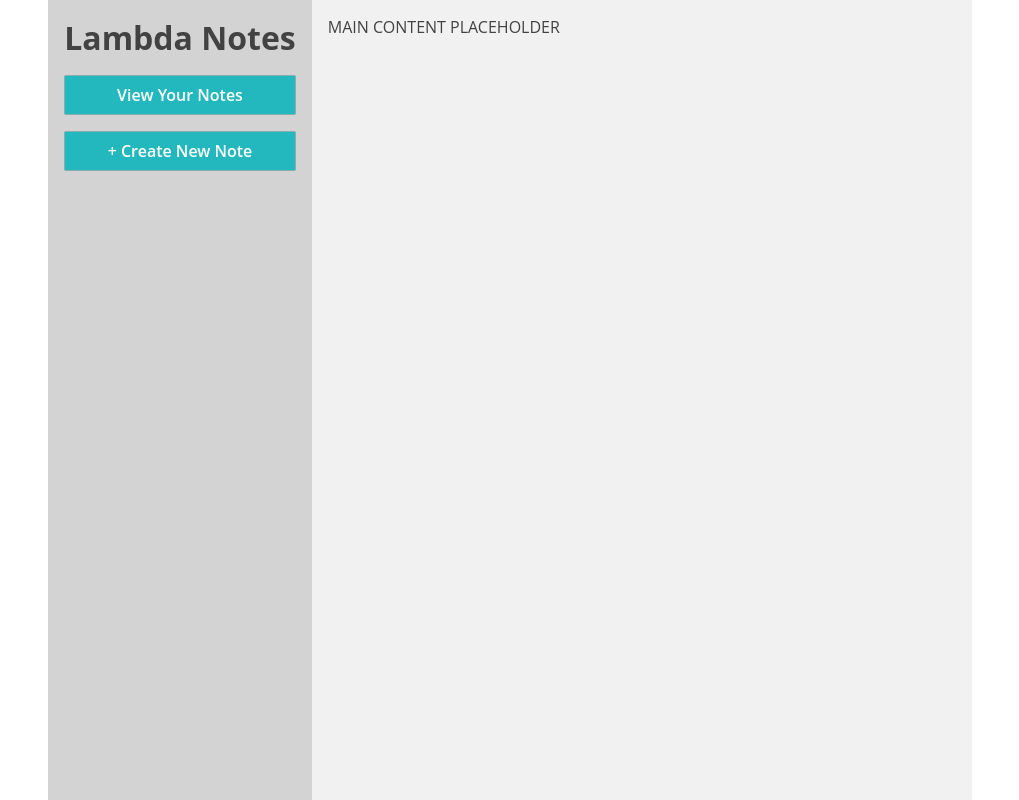
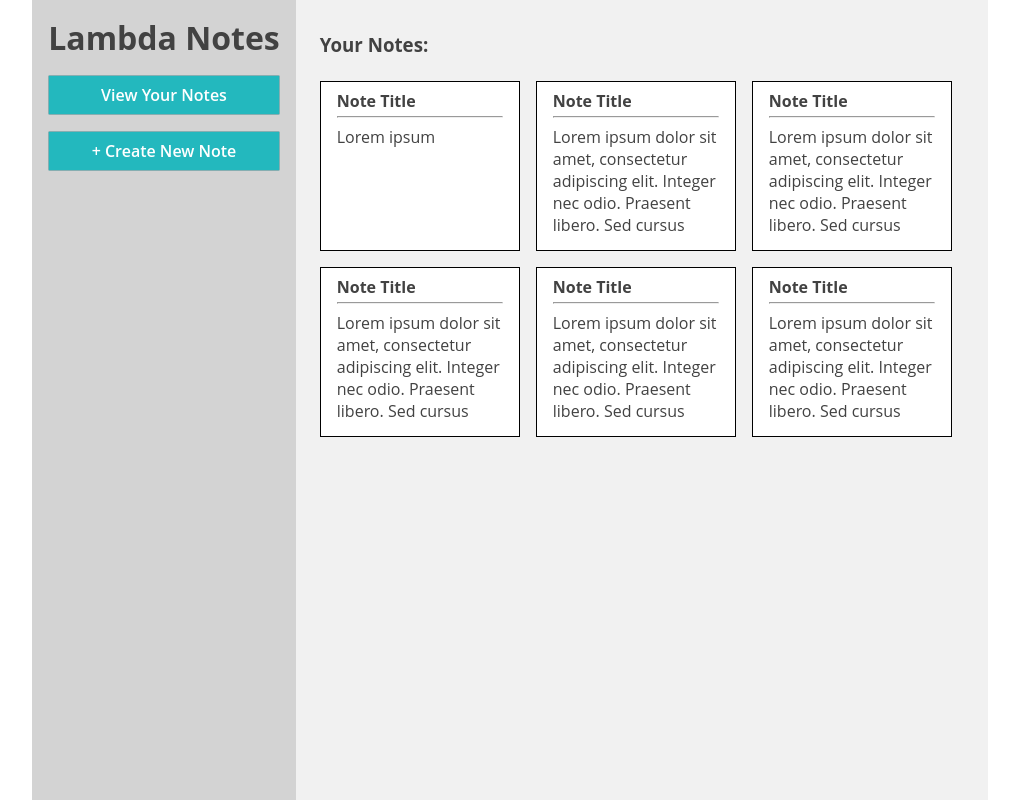
Before and after one commit to designerexpert/front-end-project-walkthrough, a React (Create React App) app in the folder lambda-notes/: page / in a window 1280 px wide. Shown: the whole page, without its empty margins (130-1149 px from the left). Built offline with nearby package versions, Linux system fonts and the light colour scheme.

Commit message:
First Feature Achieved Styled the notes list component Hard Coded some notes in HTML CSS finished for Feature 1

```diff
--- a/lambda-notes/src/components/MainContent/MainContent.js
+++ b/lambda-notes/src/components/MainContent/MainContent.js
@@ -1,11 +1,12 @@
 import React, { Component } from 'react';
 import './index.css';
+import NotesList from '../NotesList/NotesList'
 
 class MainContent extends Component {
     render() {
         return (
             <div className='main_container'>
-                MAIN CONTENT PLACEHOLDER
+                <NotesList/>
             </div>
         );
     }
--- a/lambda-notes/src/components/MainContent/index.css
+++ b/lambda-notes/src/components/MainContent/index.css
@@ -1,5 +1,6 @@
 .main_container {
     display: flex;
+    flex-direction: column;
     padding: 1rem;
     min-width: 660px;
     height: 100vh;
--- a/lambda-notes/src/components/NotesList/NotesList.js
+++ b/lambda-notes/src/components/NotesList/NotesList.js
@@ -4,8 +4,52 @@ import './index.css';
 class NotesList extends Component {
     render() {
         return (
-            <div>
-                NOTES LIST PLACEHOLDER
+            <div className='notesList_container'>
+                <div><h3 className='content_header'>Your Notes:</h3></div>
+                <div className='notesList'>
+                    <div className='note'>
+                        <div>
+                            <h4>Note Title</h4>
+                            <hr></hr>
+                            <p>Lorem ipsum</p>
+                        </div>
+                    </div>
+                    <div className='note'>
+                        <div>
+                            <h4>Note Title</h4>
+                            <hr></hr>
+                            <p>Lorem ipsum dolor sit amet, consectetur adipiscing elit. Integer nec odio. Praesent libero. Sed cursus ante dapibus diam. Sed nisi. Nulla quis sem at nibh elementum imperdiet. Duis sagittis ipsum. Praesent mauris. Fusce nec tellus sed augue semper porta. Mauris massa. Vestibulum lacinia arcu eget nulla. Class aptent taciti sociosqu ad litora torquent per conubia nostra, per inceptos himenaeos. </p>
+                        </div>
+                    </div>
+                    <div className='note'>
+                        <div>
+                            <h4>Note Title</h4>
+                            <hr></hr>
+                            <p>Lorem ipsum dolor sit amet, consectetur adipiscing elit. Integer nec odio. Praesent libero. Sed cursus ante dapibus diam. Sed nisi. Nulla quis sem at nibh elementum imperdiet. Duis sagittis ipsum. Praesent mauris. Fusce nec tellus sed augue semper porta. Mauris massa. Vestibulum lacinia arcu eget nulla. Class aptent taciti sociosqu ad litora torquent per conubia nostra, per inceptos himenaeos. </p>
+                        </div>
+                    </div>
+                    <div className='note'>
+                        <div>
+                            <h4>Note Title</h4>
+                            <hr></hr>
+                            <p>Lorem ipsum dolor sit amet, consectetur adipiscing elit. Integer nec odio. Praesent libero. Sed cursus ante dapibus diam. Sed nisi. Nulla quis sem at nibh elementum imperdiet. Duis sagittis ipsum. Praesent mauris. Fusce nec tellus sed augue semper porta. Mauris massa. Vestibulum lacinia arcu eget nulla. Class aptent taciti sociosqu ad litora torquent per conubia nostra, per inceptos himenaeos. </p>
+                        </div>
+                    </div>
+                    <div className='note'>
+                        <div>
+                            <h4>Note Title</h4>
+                            <hr></hr>
+                            <p>Lorem ipsum dolor sit amet, consectetur adipiscing elit. Integer nec odio. Praesent libero. Sed cursus ante dapibus diam. Sed nisi. Nulla quis sem at nibh elementum imperdiet. Duis sagittis ipsum. Praesent mauris. Fusce nec tellus sed augue semper porta. Mauris massa. Vestibulum lacinia arcu eget nulla. Class aptent taciti sociosqu ad litora torquent per conubia nostra, per inceptos himenaeos. </p>
+                        </div>
+                    </div>
+                    <div className='note'>
+                        <div>
+                            <h4>Note Title</h4>
+                            <hr></hr>
+                            <p>Lorem ipsum dolor sit amet, consectetur adipiscing elit. Integer nec odio. Praesent libero. Sed cursus ante dapibus diam. Sed nisi. Nulla quis sem at nibh elementum imperdiet. Duis sagittis ipsum. Praesent mauris. Fusce nec tellus sed augue semper porta. Mauris massa. Vestibulum lacinia arcu eget nulla. Class aptent taciti sociosqu ad litora torquent per conubia nostra, per inceptos himenaeos. </p>
+                        </div>
+                    </div>
+                </div>
             </div>
         );
     }
--- a/lambda-notes/src/components/NotesList/index.css
+++ b/lambda-notes/src/components/NotesList/index.css
@@ -0,0 +1,34 @@
+.notesList_container {
+    display: flex;
+    flex-direction: column;
+}
+
+.notesList {
+    display: flex;
+    flex-wrap: wrap;
+    width: 660px;
+}
+
+.note {
+    margin: 0.5rem 0.5rem;
+    width: 200px;
+    min-height: 170px;
+    overflow: hidden;
+    border: 1px solid black;
+    padding: 0.5rem 1rem;
+    background-color: white;
+}
+
+.note h4 {
+    margin: 0;
+}
+
+.note hr {
+    margin: 0.25rem 0 0.5rem 0;
+}
+
+.note p {
+    margin: 0;
+    height: 6.8rem;
+    overflow: hidden;
+}
--- a/lambda-notes/src/index.css
+++ b/lambda-notes/src/index.css
@@ -15,3 +15,7 @@ body {
   justify-content: center;
   min-width: 900px;
 }
+
+.content_header {
+  margin: 1rem 0.5rem;
+}
```
